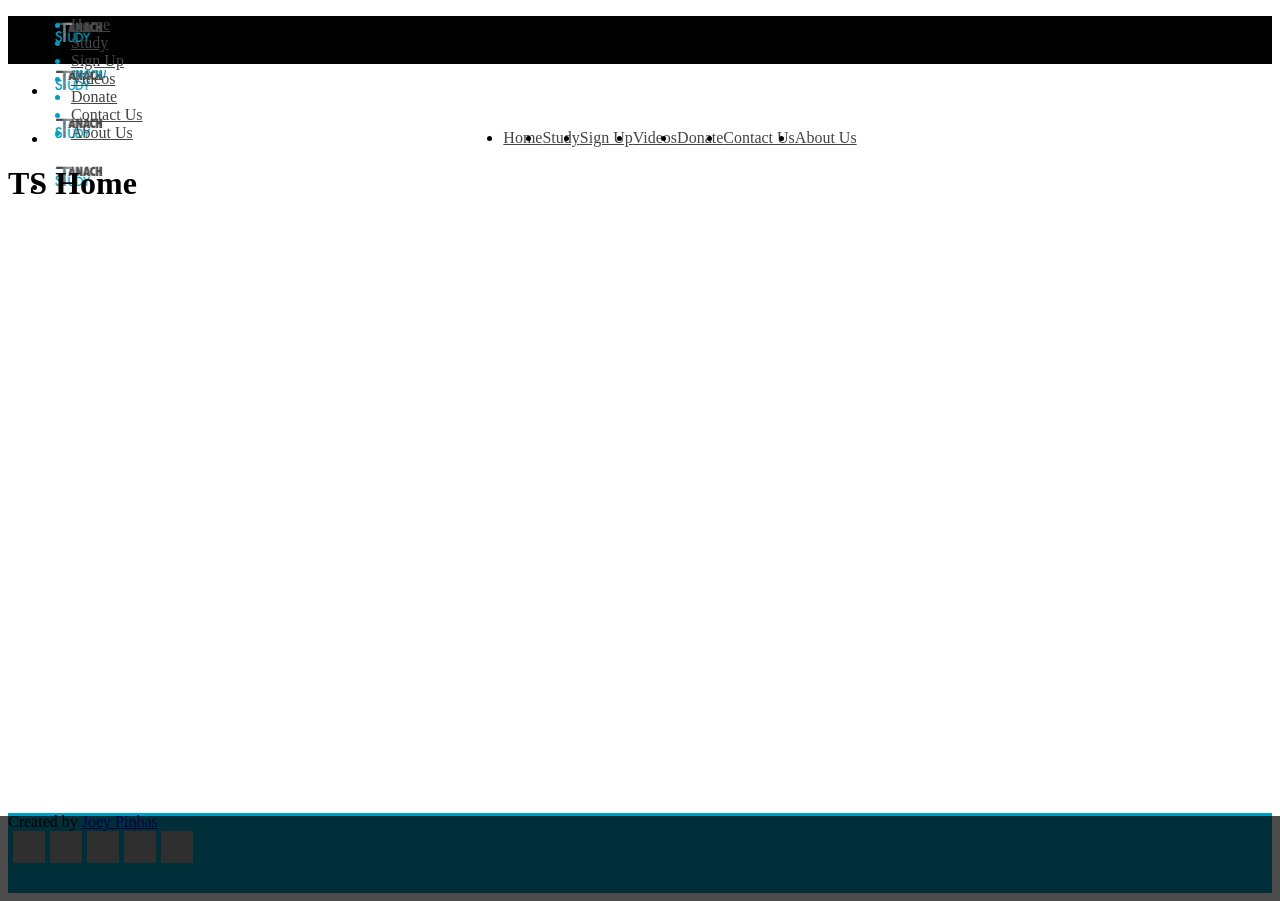
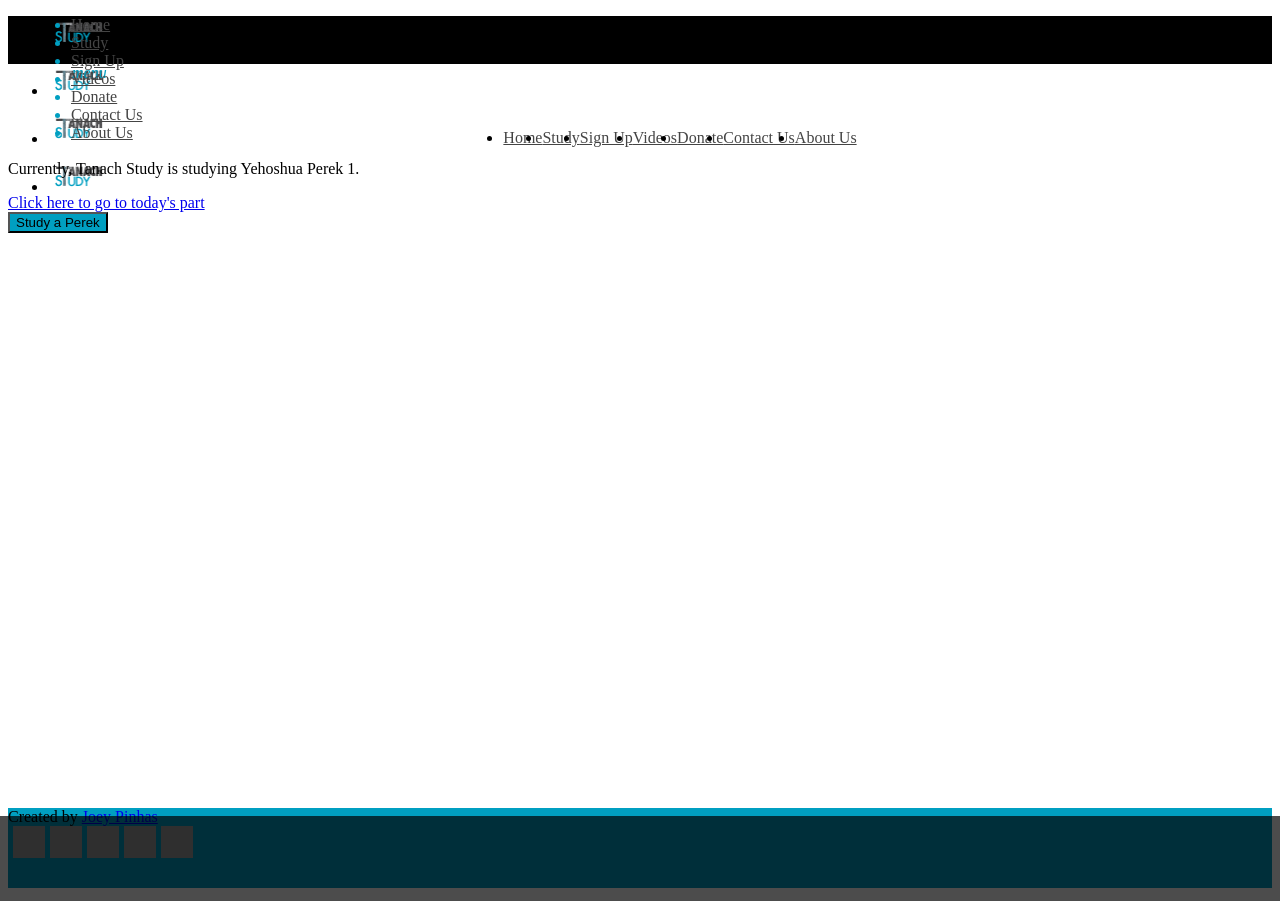
Before and after one commit to tanach-study/Tanach-Study, a React app: page /tanach-study in a window 1280 px wide. Shown: the top 901 px of the page. Built offline with nearby package versions, Linux system fonts and the light colour scheme; grey boxes are pictures that could not be loaded; the HTML template or start-up script is replaced by a standard one.

Commit message:
Create basic structure of TS homepage

```diff
--- a/src/TanachStudy/TanachStudyHomePage/TanachStudyHomePage.jsx
+++ b/src/TanachStudy/TanachStudyHomePage/TanachStudyHomePage.jsx
@@ -1,8 +1,19 @@
 import React from 'react';
+import { Link } from 'react-router-dom';
 
 function TanachStudyHomePage(props) {
   return (
-    <h1>TS Home</h1>
+    <main className='container'>
+      <section className='section center'>
+        <p>Currently, Tanach Study is studying Yehoshua Perek 1.</p>
+        <Link to='/tanach-study/1'>Click here to go to today&#39;s part</Link>
+      </section>
+      <section className='section center'>
+        <Link to='/tanach-study/parts'>
+          <button className='btn tsblue'>Study a Perek</button>
+        </Link>
+      </section>
+    </main>
   );
 }
 
```
